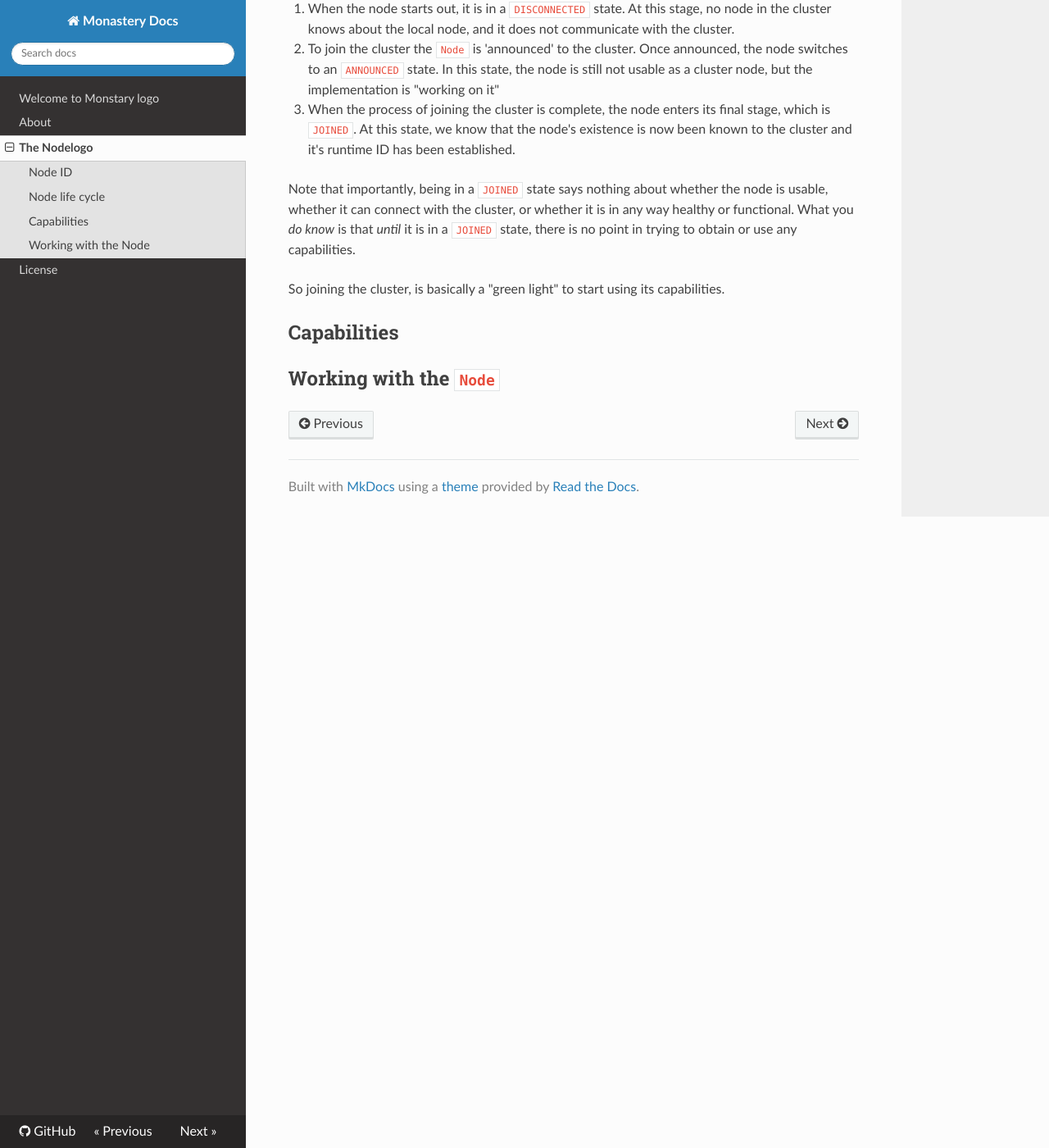
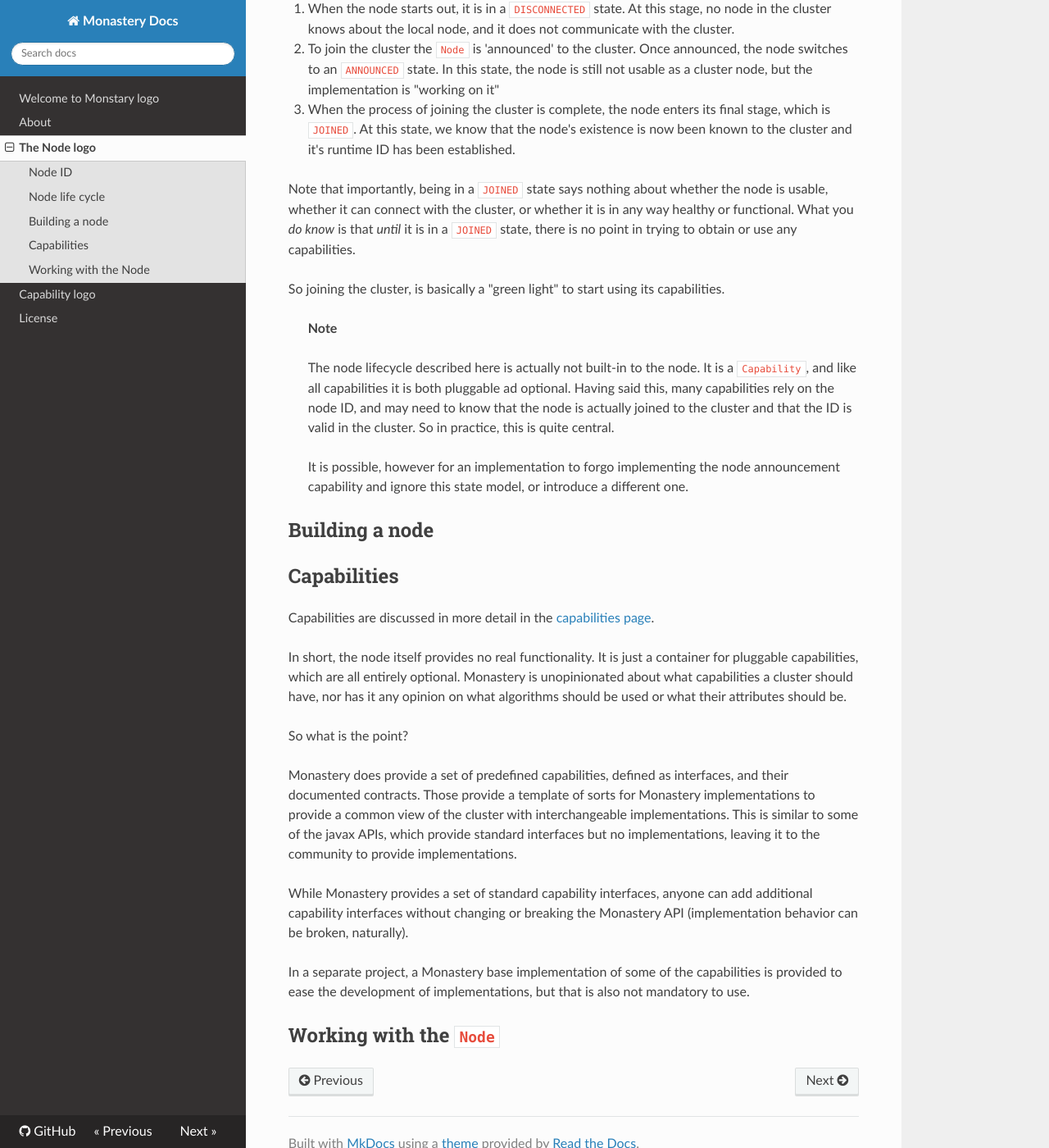
Before and after one commit to arnonmoscona/monastery-docs, an MkDocs documentation site: the page built from docs/node.md, in a window 1280 px wide and 1400 px high, scrolled down 1525 px. Shown: the whole window at 82% size. Built offline with MkDocs 1.6.1, drawn with Linux system fonts in a browser that asks for light colours; nearby versions of some CDN libraries; old or Windows-style settings are respelled for this version of MkDocs; some of the changed text lies outside the part shown.

Commit message:
Added node announcement capability. Fixed MO-2 Fixed MO-3 More boneheaded API validation tests

```diff
--- /dev/null
+++ b/docs/Capabilities.md
@@ -0,0 +1 @@
+# Capability <span style="float:right">![logo](monastery_logo_100.svg)<span>
--- a/docs/node.md
+++ b/docs/node.md
@@ -1,4 +1,4 @@
-# The Node<span style="float:right">![logo](monastery_logo_100.svg)<span>
+# The Node <span style="float:right">![logo](monastery_logo_100.svg)<span>
 
 The `Node` interface is the main interface between the application and the cluster. It is a representation of the local node's runtime cluster identity, and the interface via which the application obtains access to the cluster's capabilities.
 
@@ -9,7 +9,7 @@ The application obtains a reference to a `Node` from the implementing library or
 The `Node` itself is very minimal. All it has is:
 
 1. An ID
-2. A method to get `Capability` object references of any implemented `Capability` interface.
+2. A method to get [`Capability`](Capabilities.md) object references of any implemented `Capability` interface.
 3. An elementary state of the node in the cluster (non-functional)
 
 ## Node ID
@@ -38,6 +38,27 @@ Note that importantly, being in a `JOINED` state says nothing about whether the
 
 So joining the cluster, is basically a "green light" to start using its capabilities.
 
+> **Note**
+>
+> The node lifecycle described here is actually not built-in to the node.
+> It is a `Capability`, and like all capabilities it is both pluggable ad optional.
+> Having said this, many capabilities rely on the node ID, and may need to know that the node is actually joined to the cluster and that the ID is valid in the cluster. So in practice, this is quite central.
+>
+> It is possible, however for an implementation to forgo implementing the node announcement capability and ignore this state model, or introduce a different one.
+
+## Building a node
+
 ## Capabilities
+Capabilities are discussed in more detail in the [capabilities page](Capabilities.md).
+
+In short, the node itself provides no real functionality. It is just a container for pluggable capabilities, which are all entirely optional. Monastery is unopinionated about what capabilities a cluster should have, nor has it any opinion on what algorithms should be used or what their attributes should be.
+
+So what is the point?
+
+Monastery does provide a set of predefined capabilities, defined as interfaces, and their documented contracts. Those provide a template of sorts for Monastery implementations to provide a common view of the cluster with interchangeable implementations. This is similar to some of the javax APIs, which provide standard interfaces but no implementations, leaving it to the community to provide implementations.
+
+While Monastery provides a set of standard capability interfaces, anyone can add additional capability interfaces without changing or breaking the Monastery API (implementation behavior can be broken, naturally).
+
+In a separate project, a Monastery base implementation of some of the capabilities is provided to ease the development of implementations, but that is also not mandatory to use.
 
 ## Working with the `Node`
--- a/mkdocs.yml
+++ b/mkdocs.yml
@@ -2,4 +2,4 @@ site_name: Monastery Docs
 repo_url: https://github.com/arnonmoscona/monastery-docs
 site_author: Arnon Moscona
 theme: readthedocs
-pages: ["index.md", "about.md", "node.md", "license.md"]
+pages: ["index.md", "about.md", "node.md", "Capabilities.md", "license.md"]
```
Also changed, not shown: docs/index.md (+1 -0 lines).
